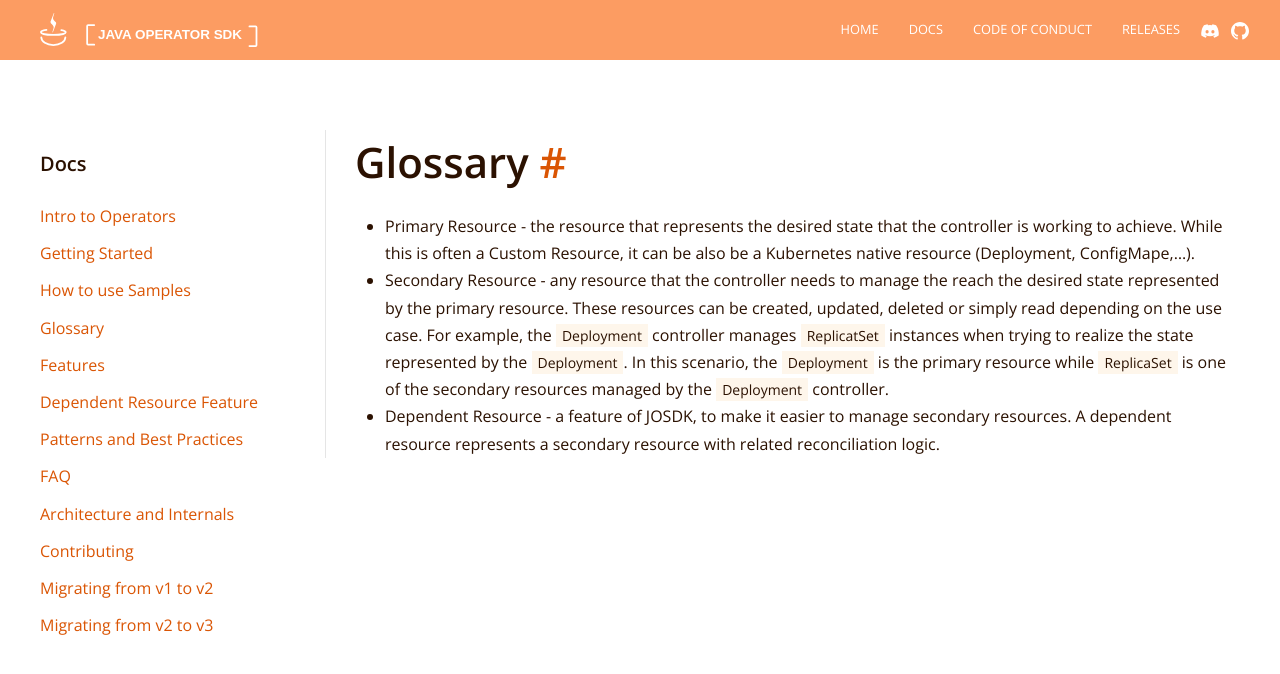
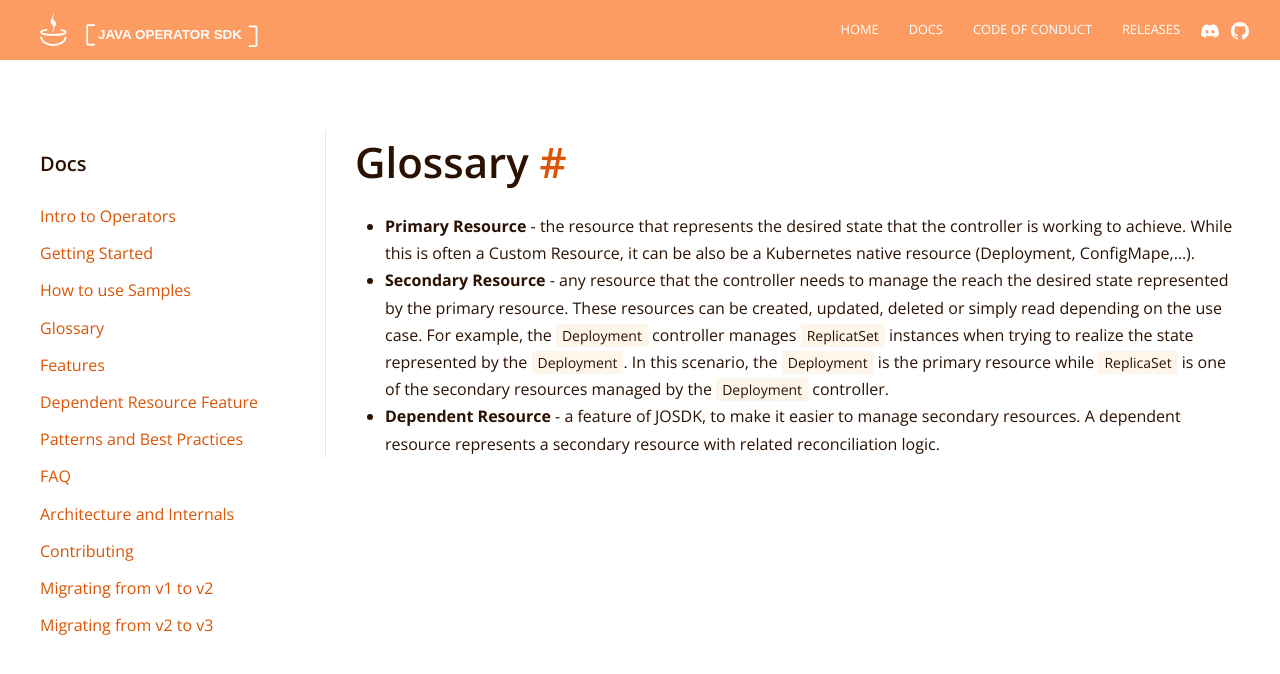
Before and after one commit to operator-framework/java-operator-sdk, a Jekyll site: the page built from docs/documentation/glossary.md, in a window 1280 px wide. Shown: the top 674 px of the page. Built offline with Jekyll 4.4.1, drawn with Linux system fonts in a browser that asks for light colours; nearby versions of some CDN libraries.

Commit message:
improvements

```diff
--- a/docs/documentation/glossary.md
+++ b/docs/documentation/glossary.md
@@ -7,14 +7,14 @@
 
 # Glossary
 
-- Primary Resource - the resource that represents the desired state that the controller is working
+- **Primary Resource** - the resource that represents the desired state that the controller is working
   to achieve. While this is often a Custom Resource, it can be also be a Kubernetes native resource (Deployment,
   ConfigMape,...).
-- Secondary Resource - any resource that the controller needs to manage the reach the desired state
+- **Secondary Resource** - any resource that the controller needs to manage the reach the desired state
   represented by the primary resource. These resources can be created, updated, deleted or simply
   read depending on the use case. For example, the `Deployment` controller manages `ReplicatSet`
   instances when trying to realize the state represented by the `Deployment`. In this scenario,
   the `Deployment` is the primary resource while `ReplicaSet` is one of the secondary resources
   managed by the `Deployment` controller.
-- Dependent Resource - a feature of JOSDK, to make it easier to manage secondary resources. A
+- **Dependent Resource** - a feature of JOSDK, to make it easier to manage secondary resources. A
   dependent resource represents a secondary resource with related reconciliation logic.
```
